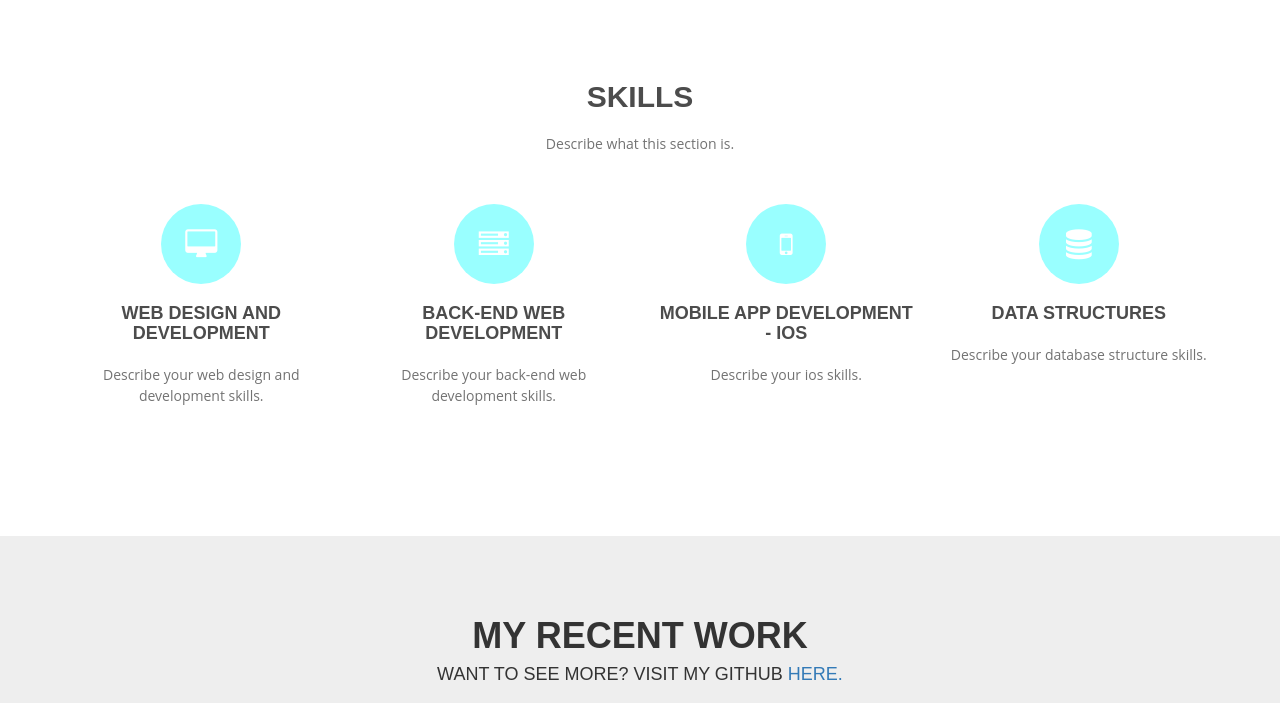
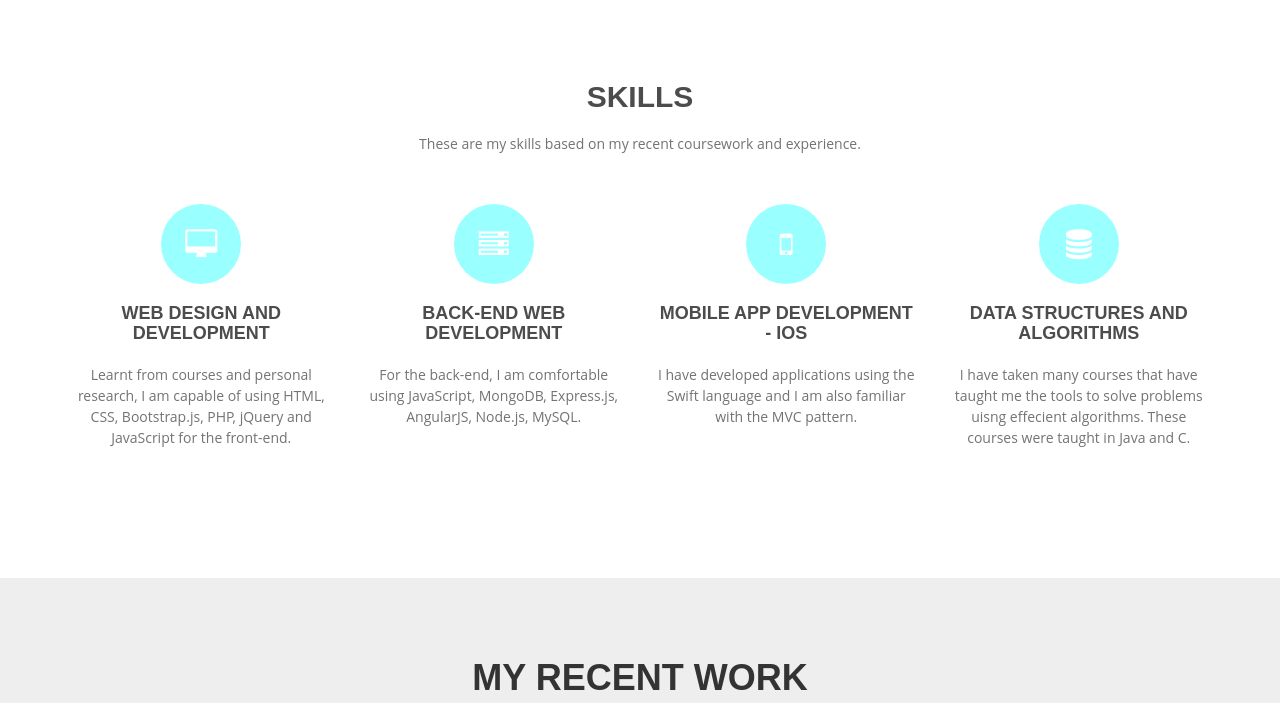
Before and after one commit to PatriceDouge/patricedouge.github.io, a plain HTML site: page index.html in a window 1280 px wide. Shown: the part 840-1543 px from the top of the page. Drawn offline with nearby package versions, Linux system fonts and the light colour scheme.

Commit message:
Added content for skills section

```diff
--- a/index.html
+++ b/index.html
@@ -45,27 +45,29 @@
 <div id="skills" class="skills">
   <div class="container">
     <h2>Skills</h2>
-    <p>Describe what this section is.</p>
+    <p>These are my skills based on my recent coursework and experience.</p>
     <div class="row">
       <div class="col-lg-3 col-md-3 wow fadeInLeft" data-wow-delay="1.8s">
         <i class="fa fa-desktop" aria-hidden="true"></i>
         <h4>Web Design and Development</h4>
-        <p>Describe your web design and development skills.</p>
+        <p>Learnt from courses and personal research, I am capable of using
+          HTML, CSS, Bootstrap.js, PHP, jQuery and JavaScript for the front-end.</p>
       </div>
       <div class="col-lg-3 col-md-3 wow fadeInLeft" data-wow-delay="1.4s">
         <i class="fa fa-server" aria-hidden="true"></i>
         <h4>Back-End Web Development</h4>
-        <p>Describe your back-end web development skills.</p>
+        <p>For the back-end, I am comfortable using JavaScript, MongoDB, Express.js, AngularJS, Node.js, MySQL.</p>
       </div>
       <div class="col-lg-3 col-md-3 wow fadeInLeft" data-wow-delay="0.8s">
         <i class="fa fa-mobile" aria-hidden="true"></i>
         <h4>Mobile App Development - IOS</h4>
-        <p>Describe your ios skills.</p>
+        <p>I have developed applications using the Swift language and I am also familiar with the MVC pattern.</p>
       </div>
       <div class="col-lg-3 col-md-3 wow fadeInLeft" data-wow-delay="0.4s">
         <i class="fa fa-database" aria-hidden="true"></i>
-        <h4>Data Structures</h4>
-        <p>Describe your database structure skills.</p>
+        <h4>Data Structures and Algorithms</h4>
+        <p>I have taken many courses that have taught me the tools to solve problems uisng effecient algorithms.
+          These courses were taught in Java and C.</p>
       </div>
 
     </div>
```
